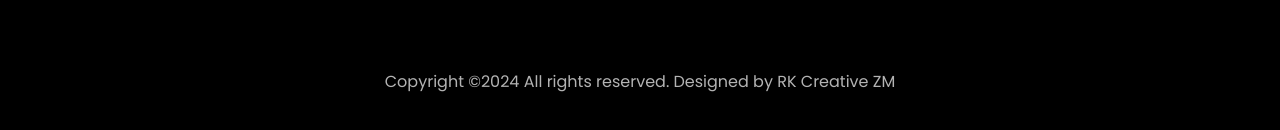
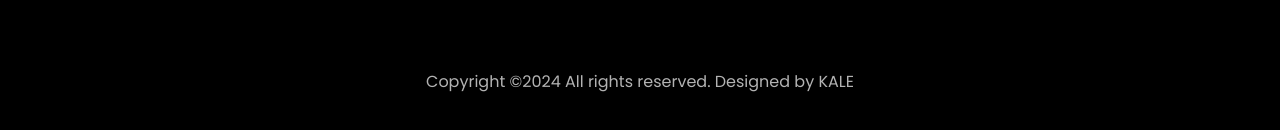
Before and after one commit to rk551/RKM, a plain HTML site: page index.html in a window 1280 px wide. Shown: the part 8075-8205 px from the top of the page. Drawn offline with Linux system fonts and the light colour scheme; files whose address does not match are found by name.

Commit message:
Update index.html

```diff
--- a/index.html
+++ b/index.html
@@ -664,7 +664,7 @@
           <div class="col-md-12 text-center">
 
             <p>
-  Copyright &copy;<script>document.write(new Date().getFullYear());</script> All rights reserved. Designed by <a href="https://rkcreativezm.com" target="_blank">RK Creative ZM</a>
+  Copyright &copy;<script>document.write(new Date().getFullYear());</script> All rights reserved. Designed by <a href="https://rkcreativezm.com" target="_blank">KALE</a>
   </p>
           </div>
         </div>
```
